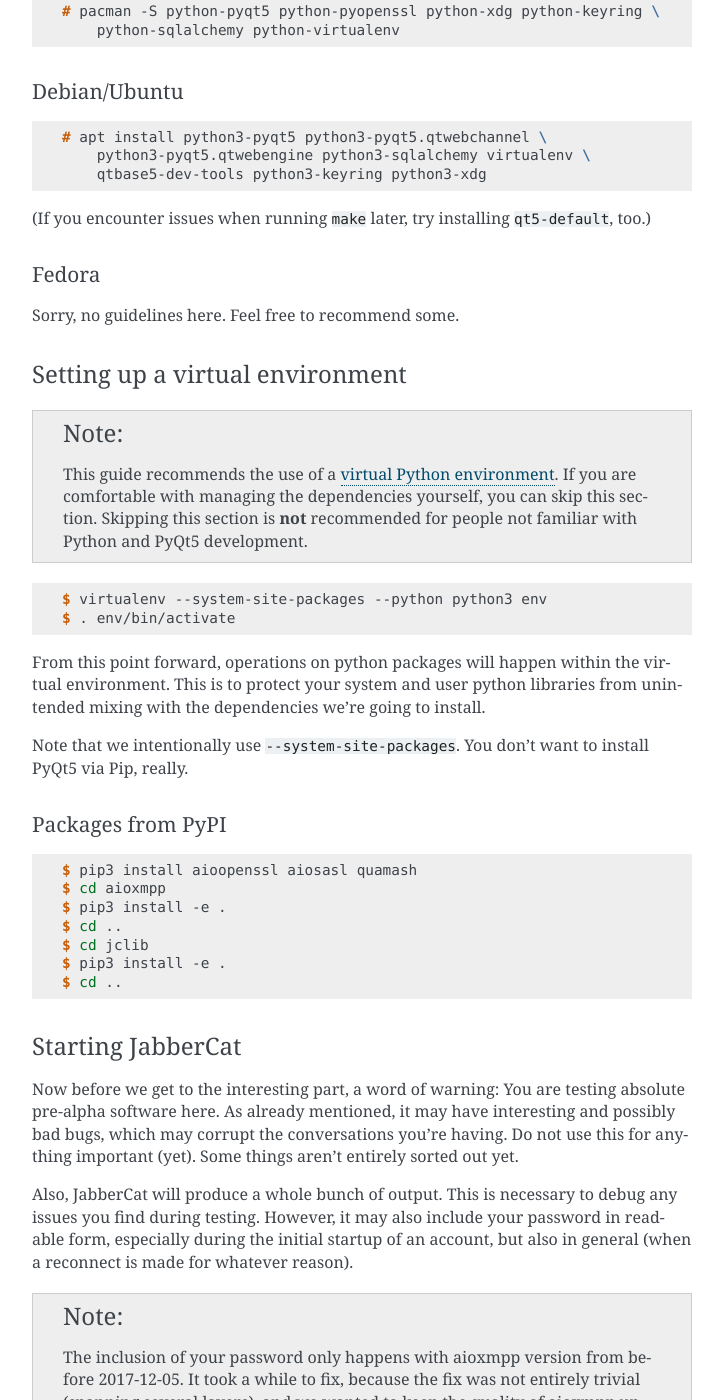
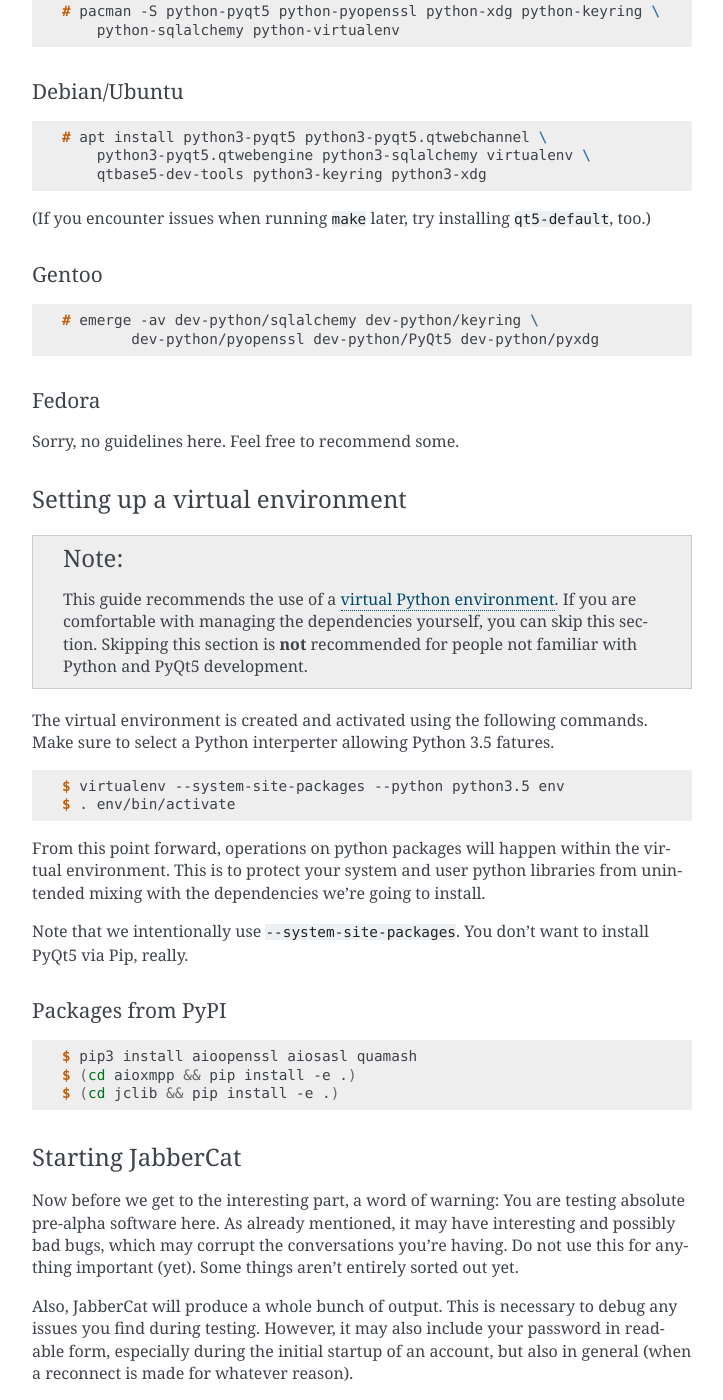
Before and after one commit to jabbercat/jabbercat, a Sphinx documentation site: the page built from docs/testing/index.rst, in a window 1280 px wide and 1400 px high, scrolled down 1544 px. Shown: the whole window, without its empty margins (388-1111 px from the left). Built offline with Sphinx 7.4.7, drawn with Linux system fonts in a browser that asks for light colours.

Commit message:
Improve documentation
Add information on how to install dependencies on Gentoo.

Add a hint that the virtualenv needs a Python 3.5 interpreter.

Shorten the PyPI dance command steps by using subshells.

```diff
--- a/docs/testing/index.rst
+++ b/docs/testing/index.rst
@@ -87,6 +87,14 @@
 (If you encounter issues when running ``make`` later, try installing
 ``qt5-default``, too.)
 
+Gentoo
+~~~~~~
+
+.. code-block:: console
+
+    # emerge -av dev-python/sqlalchemy dev-python/keyring \
+	    dev-python/pyopenssl dev-python/PyQt5 dev-python/pyxdg
+
 Fedora
 ~~~~~~
 
@@ -103,9 +111,13 @@
     this section. Skipping this section is **not** recommended for people not
     familiar with Python and PyQt5 development.
 
+The virtual environment is created and activated using the following
+commands. Make sure to select a Python interperter allowing
+Python 3.5 fatures.
+
 .. code-block:: console
 
-    $ virtualenv --system-site-packages --python python3 env
+    $ virtualenv --system-site-packages --python python3.5 env
     $ . env/bin/activate
 
 From this point forward, operations on python packages will happen within the
@@ -121,12 +133,8 @@
 .. code-block:: console
 
     $ pip3 install aioopenssl aiosasl quamash
-    $ cd aioxmpp
-    $ pip3 install -e .
-    $ cd ..
-    $ cd jclib
-    $ pip3 install -e .
-    $ cd ..
+    $ (cd aioxmpp && pip install -e .)
+    $ (cd jclib && pip install -e .)
 
 
 Starting JabberCat
```
